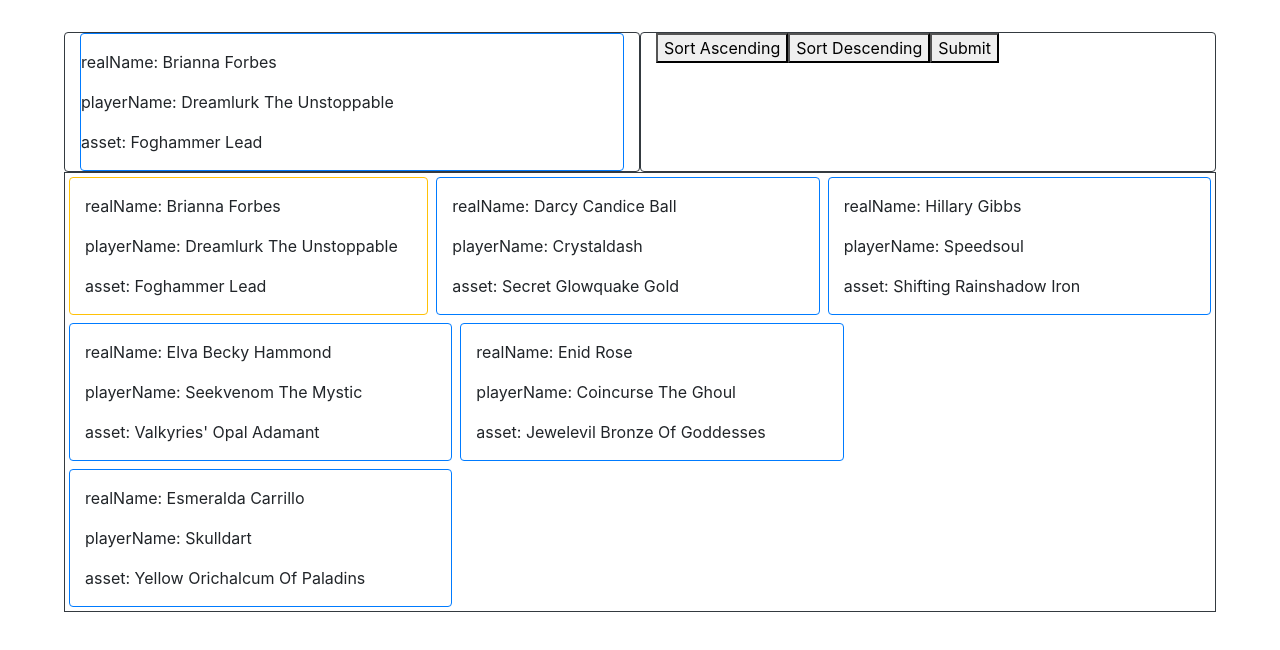
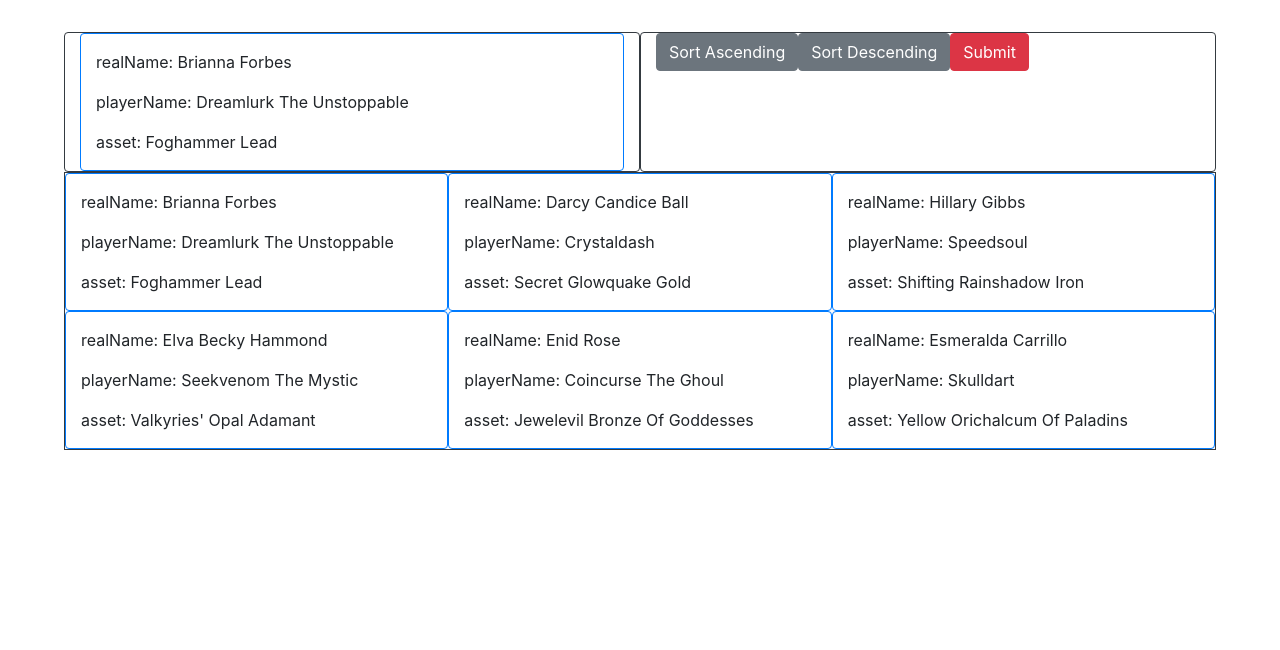
Before and after one commit to twin-nuclei/cardGame, a website built with Parcel: page src/index.html in a window 1280 px wide. Both pictures are taken after a click on the element 260 px from the left and 138 px from the top of the page. Built offline with nearby package versions, Linux system fonts and the light colour scheme.

Commit message:
adjusted grid view and styled buttons

```diff
--- a/src/index.html
+++ b/src/index.html
@@ -5,18 +5,15 @@
     <meta charset="utf-8">
     <meta name="viewport" content="width=device-width, initial-scale=1, shrink-to-fit=no">
     <title>Card Game</title>
-    <link rel="stylesheet" href="https://stackpath.bootstrapcdn.com/bootstrap/4.5.0/css/bootstrap.min.css" integrity="sha384-9aIt2nRpC12Uk9gS9baDl411NQApFmC26EwAOH8WgZl5MYYxFfc+NcPb1dKGj7Sk" crossorigin="anonymous">
     <link rel="stylesheet" type="text/css" href="sass/main.scss">
 </head>
 <body>
 <div id="main" class="container-fluid">
     <div class="row">
-        <div id="details" class="col border border-dark rounded first_level_box"></div>
-        <div id="controls" class="col border border-dark rounded first_level_box"></div>
-    </div>
-    <div class="row">
-        <div id="overview" class="col border border-dark first_level_box">
-            <div class="row row-cols-3 overview-row"></div>
+        <div id="details" class="col-6 border border-dark rounded first_level_box"></div>
+        <div id="controls" class="col-6 border border-dark rounded first_level_box"></div>
+        <div id="overview" class="container col-12 border border-dark first_level_box">
+            <div class="row overview-row"></div>
         </div>
     </div>
     <div id="submitModal" class="modal">
@@ -29,7 +26,4 @@
 
 </body>
 <script type="text/javascript" src="js/main.js"></script>
-<script src="https://code.jquery.com/jquery-3.5.1.slim.min.js" integrity="sha384-DfXdz2htPH0lsSSs5nCTpuj/zy4C+OGpamoFVy38MVBnE+IbbVYUew+OrCXaRkfj" crossorigin="anonymous"></script>
-<script src="https://cdn.jsdelivr.net/npm/popper.js@1.16.0/dist/umd/popper.min.js" integrity="sha384-Q6E9RHvbIyZFJoft+2mJbHaEWldlvI9IOYy5n3zV9zzTtmI3UksdQRVvoxMfooAo" crossorigin="anonymous"></script>
-<script src="https://stackpath.bootstrapcdn.com/bootstrap/4.5.0/js/bootstrap.min.js" integrity="sha384-OgVRvuATP1z7JjHLkuOU7Xw704+h835Lr+6QL9UvYjZE3Ipu6Tp75j7Bh/kR0JKI" crossorigin="anonymous"></script>
 </html>
--- a/src/js/modules/cards.js
+++ b/src/js/modules/cards.js
@@ -24,7 +24,7 @@ function addIdToCardData (players) {
 
 function createCard(cardData) {
     let card = document.createElement('div');
-    card.className = 'card col-4 m-1 border border-primary rounded';
+    card.className = 'card col-4 border border-primary rounded';
     addCardContent(card, cardData);
     card.onclick = event => { displayInDetailView(event); markSelectedCardAndRefreshOverview(event)};
     return card;
--- a/src/js/modules/controls.js
+++ b/src/js/modules/controls.js
@@ -15,6 +15,7 @@ function createControls(cards) {
 
 function createAscendingButton() {
     let button = document.createElement('button');
+    button.className = 'btn btn-secondary';
     button.innerHTML = "Sort Ascending";
     button.id = "sortAsc";
     button.onclick = createOverviewAscending;
@@ -23,6 +24,7 @@ function createAscendingButton() {
 
 function createDescendingButton() {
     let button = document.createElement('button');
+    button.className = 'btn btn-secondary';
     button.innerHTML = "Sort Descending";
     button.id = "sortDesc";
     button.onclick = createOverViewDescending;
@@ -31,6 +33,7 @@ function createDescendingButton() {
 
 function createSubmitButton() {
     let button = document.createElement('button');
+    button.className = 'btn btn-danger';
     button.innerHTML = "Submit";
     button.id = "submit";
     button.onclick = submit;
--- a/src/js/modules/details.js
+++ b/src/js/modules/details.js
@@ -11,7 +11,7 @@ function displayInDetailView(event) {
     selectedCard = cards.filter(item => item.id.toString() === event.currentTarget.id);
     let cardCopy = createCard(selectedCard[0]);
     cardCopy.id = cards.length + 1;
-    cardCopy.className = 'cardCopy border border-primary rounded';
+    cardCopy.className = 'cardCopy card col-12 border border-primary rounded';
     details.appendChild(cardCopy);
 }
 
--- a/src/js/modules/overview.js
+++ b/src/js/modules/overview.js
@@ -5,19 +5,18 @@ let cards;
 function createCardOverview(allCards) {
     cards = allCards;
     let overview = document.getElementsByClassName('overview-row');
-    while (overview[0].hasChildNodes()) {
-        overview[0].removeChild(overview.firstChild);
-    }
-    cards.forEach(card => overview[0].appendChild(card));
+    overview[0].innerHTML = ''
+    requestAnimationFrame(() => {
+        cards.forEach(card => overview[0].appendChild(card))});
 }
 
 function markSelectedCardAndRefreshOverview(event) {
     if (sessionStorage.getItem('selectedCardId')) {
         let previousSelectedCard = document.getElementById(sessionStorage.getItem('selectedCardId'))
-        previousSelectedCard.className = 'card col-sm m-1 border border-primary rounded';
+        previousSelectedCard.className = 'card card card col-4 border border-primary rounded';
     }
     let selectedCard = document.getElementById(event.currentTarget.id);
-    selectedCard.className = 'card col-sm m-1 border border-warning rounded';
+    selectedCard.className = 'card card col-4 border border-primary rounded';
     sessionStorage.setItem('selectedCardId', event.currentTarget.id);
 }
 
--- a/src/sass/main.scss
+++ b/src/sass/main.scss
@@ -1,3 +1,5 @@
+@import "~bootstrap/scss/bootstrap";
+
 body {
     width: 90%;
     max-width: 1200px;
```
Also changed, not shown: dist/index.html, 5 other files.
